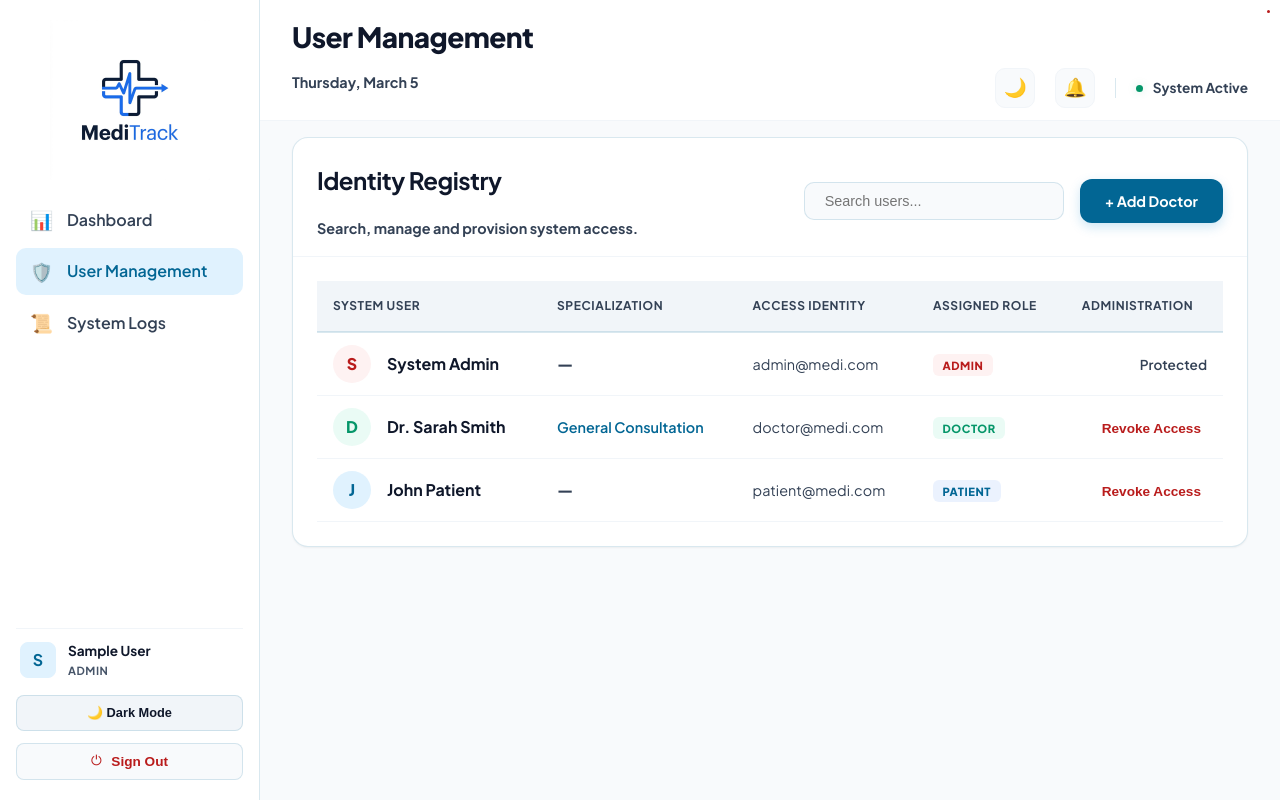
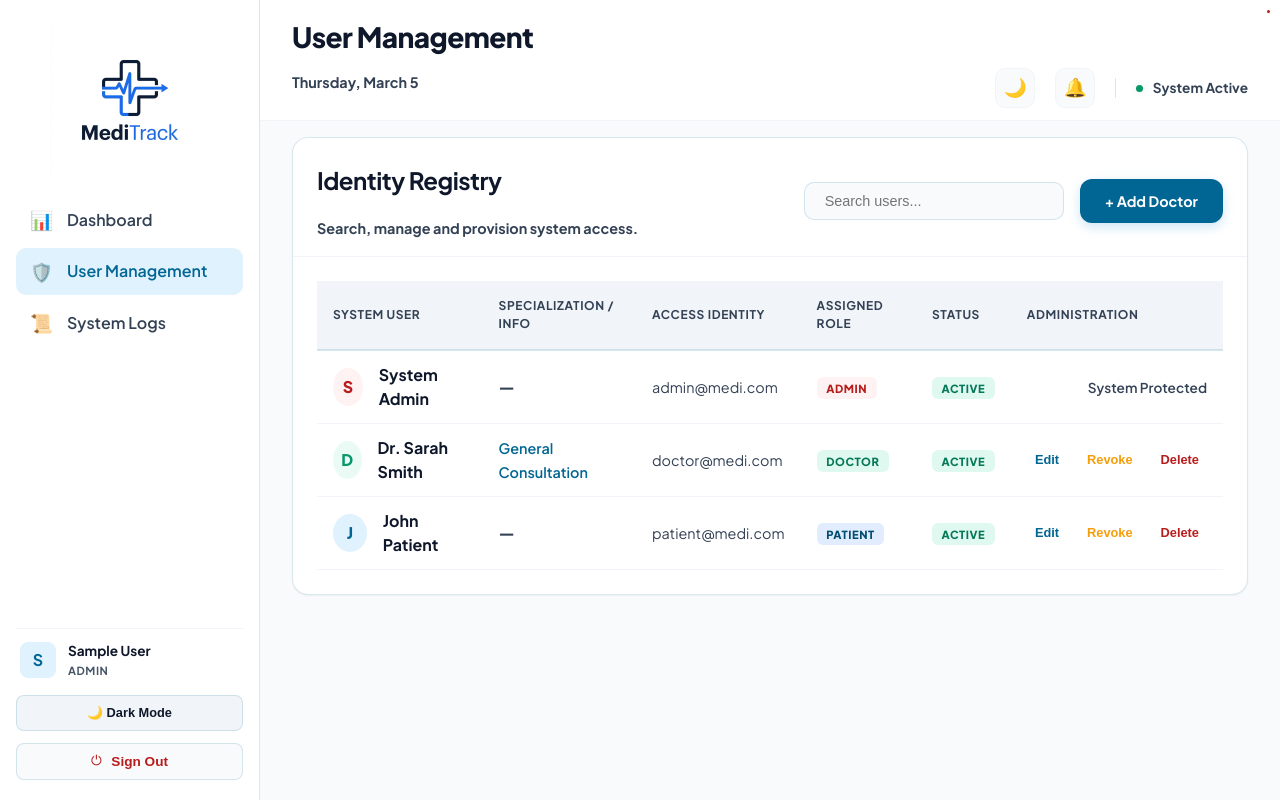
Before and after one commit to Faisalshingiro/MediTrack-Personal-Health-Record-Appointment-Manager, a Vue app: page /admin/users in a window 1280 px wide. Built offline with nearby package versions, Linux system fonts and the light colour scheme; sample sign-in values are in the browser's storage.

Commit message:
feat(admin): initialize telemetry and control center views

```diff
--- a/src/views/admin/Dashboard.vue
+++ b/src/views/admin/Dashboard.vue
@@ -238,12 +238,13 @@ const recentActivity = computed(() => {
   gap: 1rem;
 }
 
-.card-header h2 { margin: 0; font-size: 1.25rem; }
+.card-header h2 { margin: 0; font-size: 1.25rem; font-weight: 800; }
 .subtitle {
-  color: var(--text-dim);
-  font-size: 0.9rem;
-  margin: 0.25rem 0 0;
-  font-weight: 600;
+  color: var(--text-dim); /* High contrast clinical descriptions */
+  font-size: 0.85rem;
+  margin: 0.15rem 0 0;
+  font-weight: 700;
+  letter-spacing: 0.01em;
 }
 
 /* ACTION LINKS: Styled navigation blocks */
@@ -294,9 +295,9 @@ const recentActivity = computed(() => {
 .action-icon.log { background: var(--bg-muted); color: #ec4899; }
 
 .action-text { flex: 1; }
-.action-title { display: block; font-weight: 700; font-size: 1.1rem; }
-.action-desc { font-size: 0.85rem; color: var(--text-dim); }
-.action-arrow { color: var(--text-dim); opacity: 0.5; font-size: 1.25rem; }
+.action-title { display: block; font-weight: 800; font-size: 1.05rem; }
+.action-desc { font-size: 0.85rem; color: var(--text-dim); font-weight: 700; opacity: 0.95; }
+.action-arrow { color: var(--primary-main); font-size: 1.25rem; }
 
 /* TRAFFIC LIST: Vertical list of scheduled events */
 .traffic-list {
@@ -339,9 +340,9 @@ const recentActivity = computed(() => {
   letter-spacing: 0.05em;
 }
 
-.status-pill-sm.pending { background: rgba(234, 179, 8, 0.1); color: #d97706; }
-.status-pill-sm.approved { background: rgba(59, 130, 246, 0.1); color: var(--primary-main); }
-.status-pill-sm.completed { background: rgba(16, 185, 129, 0.1); color: #059669; }
+.status-pill-sm.pending { background: rgba(234, 179, 8, 0.15); color: #b45309; } /* Darkened for accessibility */
+.status-pill-sm.approved { background: rgba(59, 130, 246, 0.15); color: var(--primary-dark); }
+.status-pill-sm.completed { background: rgba(16, 185, 129, 0.15); color: #047857; }
 
 /* Responsive adjustments for mid-sized screens */
 @media (max-width: 900px) {
--- a/src/views/admin/UserManagement.vue
+++ b/src/views/admin/UserManagement.vue
@@ -25,6 +25,12 @@ const isSubmitting = ref(false)
 const errorMessage = ref('')
 // User input for real-time table filtering.
 const filterQuery = ref('')
+
+// --- EDIT STATE ---
+// Reactive flag for edit modal visibility.
+const showEditModal = ref(false)
+// Copy of the user being edited.
+const editingUser = ref({ name: '', email: '', specialization: '' })
 
 // --- DATA DERIVATION ---
 /**
@@ -95,18 +101,62 @@ const provisionDoctor = async () => {
 }
 
 /**
- * revokeAccess - Removes a user from the system registry.
- * Prevents unintentional deletion of other administrators for system stability.
+ * toggleAccess - Revokes or restores a user's login permissions.
  */
-const revokeAccess = (user) => {
-  // Guard: Protect administrative accounts from self-deletion or external removal here.
-  if (user.role === 'admin') {
-    alert('System Administrators cannot be removed.')
+const toggleAccess = (user) => {
+  // Guard: Admins cannot have their own access revoked via this panel.
+  if (user.role === 'admin') return
+
+  const action = user.status === 'revoked' ? 'Restore' : 'Revoke'
+  if (confirm(`${action} system access for ${user.name}?`)) {
+    authStore.toggleUserAccess(user.id)
+  }
+}
+
+/**
+ * startEdit - Initializes the edit flow for a selected user.
+ */
+const startEdit = (user) => {
+  editingUser.value = { ...user }
+  showEditModal.value = true
+}
+
+/**
+ * saveUserEdit - Persists modifications to a user's identity.
+ */
+const saveUserEdit = async () => {
+  errorMessage.value = ''
+
+  if (!editingUser.value.name || !editingUser.value.email) {
+    errorMessage.value = 'Identity fields are required.'
     return
   }
 
-  // Confirmation dialog before irreversible action.
-  if (confirm(`Permanently revoke access for ${user.name}? This cannot be undone.`)) {
+  isSubmitting.value = true
+
+  // Simulated delay for premium feel
+  setTimeout(() => {
+    authStore.updateUser(editingUser.value.id, {
+      name: sanitize(editingUser.value.name),
+      email: sanitize(editingUser.value.email),
+      specialization: editingUser.value.role === 'doctor' ? sanitize(editingUser.value.specialization) : undefined
+    })
+
+    isSubmitting.value = false
+    showEditModal.value = false
+  }, 600)
+}
+
+/**
+ * deleteUser - Permanently purges a user from the registry.
+ */
+const deleteUser = (user) => {
+  if (user.role === 'admin') {
+    alert('Security Protocol: Administrators cannot be deleted.')
+    return
+  }
+
+  if (confirm(`CRITICAL: Permanently delete ${user.name}? This cannot be undone and will remove all associated records.`)) {
     authStore.deleteUser(user.id)
   }
 }
@@ -157,9 +207,10 @@ const revokeAccess = (user) => {
             <thead>
               <tr>
                 <th>System User</th>
-                <th>Specialization</th>
+                <th>Specialization / Info</th>
                 <th>Access Identity</th>
                 <th>Assigned Role</th>
+                <th>Status</th>
                 <th class="text-right">Administration</th>
               </tr>
             </thead>
@@ -185,19 +236,30 @@ const revokeAccess = (user) => {
                   <span class="email">{{ user.email }}</span>
                 </td>
                 <td>
-                  <!-- Colored pill indicating the user's role -->
                   <span :class="['role-pill', user.role]">{{ user.role }}</span>
                 </td>
+                <td>
+                  <span :class="['status-pill', user.status || 'active']">
+                    {{ user.status || 'active' }}
+                  </span>
+                </td>
                 <td class="text-right">
-                  <!-- Revocation action allowed only for non-admin users -->
-                  <button
-                    v-if="user.role !== 'admin'"
-                    @click="revokeAccess(user)"
-                    class="btn-revoke"
-                  >
-                    Revoke Access
-                  </button>
-                  <span v-else class="protected-label">Protected</span>
+                  <div class="action-buttons" v-if="user.role !== 'admin'">
+                    <button @click="startEdit(user)" class="btn-action edit" title="Edit Profile">
+                      Edit
+                    </button>
+                    <button
+                      @click="toggleAccess(user)"
+                      class="btn-action revoke"
+                      :title="user.status === 'revoked' ? 'Restore Access' : 'Revoke Access'"
+                    >
+                      {{ user.status === 'revoked' ? 'Restore' : 'Revoke' }}
+                    </button>
+                    <button @click="deleteUser(user)" class="btn-action delete" title="Delete Permanently">
+                      Delete
+                    </button>
+                  </div>
+                  <span v-else class="protected-label">System Protected</span>
                 </td>
               </tr>
             </tbody>
@@ -216,7 +278,6 @@ const revokeAccess = (user) => {
           </div>
 
           <form @submit.prevent="provisionDoctor" class="modal-form">
-            <!-- Standardized inputs with built-in validation support via base component -->
             <BaseInput
               id="provision-name"
               v-model="newDoctor.name"
@@ -242,7 +303,6 @@ const revokeAccess = (user) => {
               required
             />
 
-            <!-- Auto-generated passkey display (Readonly for security consistency) -->
             <div class="form-group">
               <label for="provision-passkey">Initial Passkey</label>
               <input
@@ -255,16 +315,62 @@ const revokeAccess = (user) => {
               <p class="field-hint">The doctor can change this after their first login.</p>
             </div>
 
-            <!-- Error message feedback area -->
             <div v-if="errorMessage" class="error-msg">
               ⚠️ {{ errorMessage }}
             </div>
 
-            <!-- Modal footer actions -->
             <div class="modal-footer">
               <BaseButton type="button" variant="ghost" @click="showProvisionModal = false">Cancel</BaseButton>
               <BaseButton type="submit" variant="primary" :is-loading="isSubmitting">
                 Confirm Registration
+              </BaseButton>
+            </div>
+          </form>
+        </div>
+      </div>
+    </Transition>
+
+    <!-- EDIT USER MODAL -->
+    <Transition name="fade">
+      <div v-if="showEditModal" class="modal-overlay" @click.self="showEditModal = false">
+        <div class="modal-content">
+          <div class="modal-header">
+            <h3>Update User Profile</h3>
+            <button class="close-btn" @click="showEditModal = false">✕</button>
+          </div>
+
+          <form @submit.prevent="saveUserEdit" class="modal-form">
+            <BaseInput
+              id="edit-name"
+              v-model="editingUser.name"
+              label="Full Name"
+              required
+            />
+
+            <BaseInput
+              id="edit-email"
+              v-model="editingUser.email"
+              label="Contact Email"
+              type="email"
+              required
+            />
+
+            <BaseInput
+              v-if="editingUser.role === 'doctor'"
+              id="edit-specialization"
+              v-model="editingUser.specialization"
+              label="Medical Specialization"
+              required
+            />
+
+            <div v-if="errorMessage" class="error-msg">
+              ⚠️ {{ errorMessage }}
+            </div>
+
+            <div class="modal-footer">
+              <BaseButton type="button" variant="ghost" @click="showEditModal = false">Cancel</BaseButton>
+              <BaseButton type="submit" variant="primary" :is-loading="isSubmitting">
+                Save Changes
               </BaseButton>
             </div>
           </form>
@@ -397,22 +503,47 @@ const revokeAccess = (user) => {
   letter-spacing: 0.05em;
 }
 
-.role-pill.admin { background: var(--error-bg); color: var(--error-text); }
-.role-pill.doctor { background: rgba(52, 211, 153, 0.1); color: var(--secondary-main); }
-.role-pill.patient { background: rgba(59, 130, 246, 0.1); color: var(--primary-main); }
+.role-pill.admin { background: var(--error-bg); color: #b91c1c; } /* Explicit error red */
+.role-pill.doctor { background: rgba(52, 211, 153, 0.15); color: #047857; }
+.role-pill.patient { background: rgba(59, 130, 246, 0.15); color: var(--primary-dark); }
+
+/* Status pill styling */
+.status-pill {
+  font-size: 0.7rem;
+  font-weight: 800;
+  text-transform: uppercase;
+  padding: 0.25rem 0.6rem;
+  border-radius: 6px;
+  letter-spacing: 0.05em;
+}
+
+.status-pill.active { background: rgba(52, 211, 153, 0.15); color: #047857; }
+.status-pill.revoked { background: var(--error-bg); color: #b91c1c; }
 
 .text-right { text-align: right; }
 
-.btn-revoke {
+.action-buttons {
+  display: flex;
+  justify-content: flex-end;
+  gap: 0.75rem;
+}
+
+.btn-action {
   background: none;
   border: none;
-  color: var(--error-text);
   font-weight: 700;
-  font-size: 0.85rem;
+  font-size: 0.8rem;
   cursor: pointer;
+  padding: 0.25rem 0.5rem;
+  border-radius: 4px;
+  transition: all 0.2s;
 }
 
-.btn-revoke:hover { text-decoration: underline; }
+.btn-action.edit { color: var(--primary-main); }
+.btn-action.revoke { color: #f59e0b; }
+.btn-action.delete { color: var(--error-text); }
+
+.btn-action:hover { background: var(--bg-muted); }
 
 .protected-label {
   color: var(--text-dim);
```
